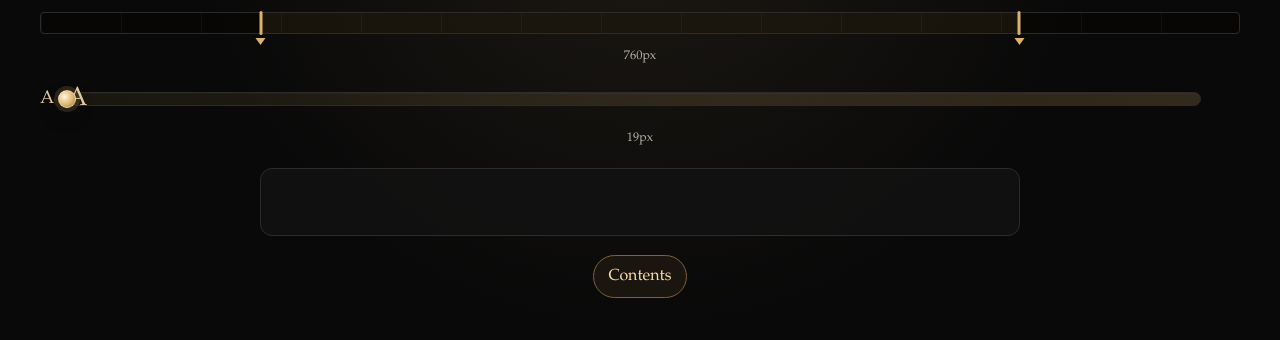
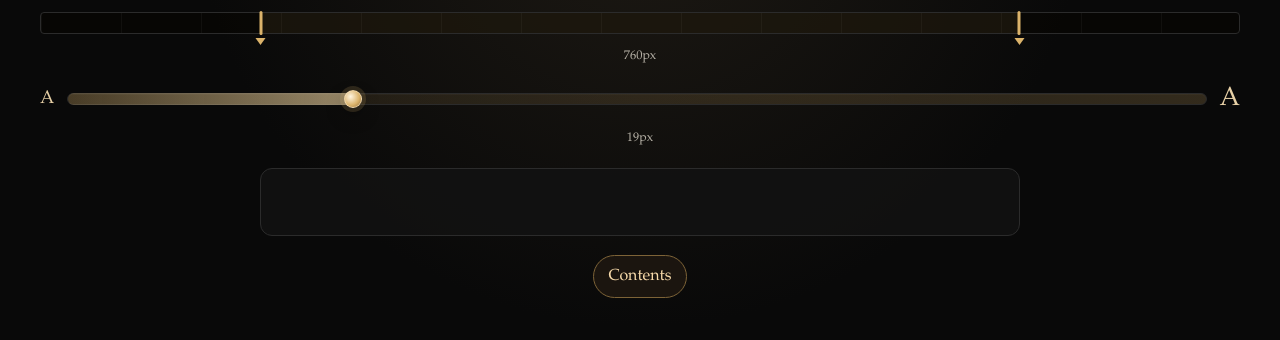
Before and after one commit to Igor4er/rezeror, a Flask app: template src/rezeror/web/templates/reader.html in a window 1280 px wide. Shown: the part 120-460 px from the top of the page. Run offline with Flask 3, Linux system fonts and the light colour scheme; the template is opened without the code that fills it, so the values that code supplies are empty; parts of the project's set-up code (start-up, migrations or seed data) failed here and were passed over; some libraries are stand-ins or nearby versions.

Commit message:
font size adjustments

```diff
--- a/src/rezeror/web/static/css/style.css
+++ b/src/rezeror/web/static/css/style.css
@@ -355,7 +355,6 @@ a:hover {
 }
 
 .font-track {
-  position: relative;
   display: grid;
   grid-template-columns: auto 1fr auto;
   align-items: center;
@@ -363,14 +362,9 @@ a:hover {
   min-height: 34px;
 }
 
-.font-track::before {
-  content: '';
-  position: absolute;
-  left: calc(1.15rem + 0.8rem);
-  right: calc(1.65rem + 0.8rem);
-  top: 50%;
+.font-rail {
+  position: relative;
   height: 12px;
-  transform: translateY(-50%);
   border: 1px solid var(--border);
   border-radius: 999px;
   background: linear-gradient(90deg, rgba(219, 179, 107, 0.08), rgba(219, 179, 107, 0.2));
@@ -394,11 +388,10 @@ a:hover {
 
 .font-track-fill {
   position: absolute;
-  left: calc(1.15rem + 0.8rem);
-  top: 50%;
-  height: 12px;
+  left: 0;
+  top: -1px;
+  bottom: -1px;
   width: 0;
-  transform: translateY(-50%);
   border-radius: 999px;
   background: linear-gradient(90deg, rgba(219, 179, 107, 0.24), rgba(245, 220, 170, 0.55));
   pointer-events: none;
@@ -407,7 +400,7 @@ a:hover {
 .font-handle {
   position: absolute;
   top: 50%;
-  left: calc(1.15rem + 0.8rem);
+  left: 0;
   width: 18px;
   height: 18px;
   transform: translate(-50%, -50%);
--- a/src/rezeror/web/static/js/reader.js
+++ b/src/rezeror/web/static/js/reader.js
@@ -117,6 +117,7 @@
   const rightHandle = document.querySelector('[data-ruler-handle="right"]');
   const widthValue = document.querySelector("[data-reader-width-value]");
   const fontTrack = document.querySelector("[data-font-track]");
+  const fontRail = document.querySelector("[data-font-rail]");
   const fontFill = document.querySelector("[data-font-fill]");
   const fontHandle = document.querySelector("[data-font-handle]");
   const fontValue = document.querySelector("[data-reader-font-value]");
@@ -175,29 +176,24 @@
   };
 
   const updateFontUI = () => {
-    if (!fontTrack || !fontHandle) {
+    if (!fontRail || !fontHandle) {
       return;
     }
 
-    const trackRect = fontTrack.getBoundingClientRect();
-    const glyphs = fontTrack.querySelectorAll(".font-track-glyph");
-    if (trackRect.width === 0 || glyphs.length < 2) {
+    const railRect = fontRail.getBoundingClientRect();
+    if (railRect.width === 0) {
       return;
     }
 
-    const start = glyphs[0].getBoundingClientRect().right - trackRect.left + 12;
-    const end = glyphs[1].getBoundingClientRect().left - trackRect.left - 12;
-    const usableWidth = Math.max(1, end - start);
     const progress = (currentFontSize - minFontSize) / (maxFontSize - minFontSize);
-    const handleLeft = start + usableWidth * progress;
+    const handleLeft = railRect.width * progress;
 
     fontHandle.style.left = `${handleLeft}px`;
     fontHandle.setAttribute("aria-valuenow", String(currentFontSize));
     fontHandle.setAttribute("aria-valuetext", `${currentFontSize} pixels`);
 
     if (fontFill) {
-      fontFill.style.left = `${start}px`;
-      fontFill.style.width = `${handleLeft - start}px`;
+      fontFill.style.width = `${handleLeft}px`;
     }
 
     if (fontValue) {
@@ -283,19 +279,15 @@
   makeHandleDraggable(leftHandle, "left");
   makeHandleDraggable(rightHandle, "right");
 
-  if (fontTrack && fontHandle) {
+  if (fontRail && fontHandle) {
     const positionToFontSize = (clientX) => {
-      const rect = fontTrack.getBoundingClientRect();
-      const glyphs = fontTrack.querySelectorAll(".font-track-glyph");
-      if (rect.width === 0 || glyphs.length < 2) {
+      const rect = fontRail.getBoundingClientRect();
+      if (rect.width === 0) {
         return;
       }
 
-      const start = glyphs[0].getBoundingClientRect().right - rect.left + 12;
-      const end = glyphs[1].getBoundingClientRect().left - rect.left - 12;
-      const usableWidth = Math.max(1, end - start);
-      const clampedX = Math.min(end, Math.max(start, clientX - rect.left));
-      const progress = (clampedX - start) / usableWidth;
+      const clampedX = Math.min(rect.width, Math.max(0, clientX - rect.left));
+      const progress = clampedX / rect.width;
       const fontSize = minFontSize + progress * (maxFontSize - minFontSize);
       applyReaderFontSize(fontSize, true);
     };
@@ -325,7 +317,7 @@
       document.addEventListener("touchend", onTouchEnd);
     });
 
-    fontTrack.addEventListener("mousedown", (e) => {
+    fontRail.addEventListener("mousedown", (e) => {
       positionToFontSize(e.clientX);
     });
 
@@ -345,7 +337,7 @@
       }
     });
 
-    new ResizeObserver(updateFontUI).observe(fontTrack);
+    new ResizeObserver(updateFontUI).observe(fontRail);
   }
 
   if (rulerTrack) {
--- a/src/rezeror/web/templates/reader.html
+++ b/src/rezeror/web/templates/reader.html
@@ -42,8 +42,10 @@
   <div class="reader-font-control" aria-label="Adjust text size">
     <div class="font-track" data-font-track>
       <span class="font-track-glyph font-track-glyph-small" aria-hidden="true">A</span>
-      <div class="font-track-fill" data-font-fill></div>
-      <div class="font-handle" data-font-handle tabindex="0" role="slider" aria-label="Reader font size" aria-valuemin="16" aria-valuemax="28" aria-valuenow="19" aria-valuetext="19 pixels"></div>
+      <div class="font-rail" data-font-rail>
+        <div class="font-track-fill" data-font-fill></div>
+        <div class="font-handle" data-font-handle tabindex="0" role="slider" aria-label="Reader font size" aria-valuemin="16" aria-valuemax="28" aria-valuenow="19" aria-valuetext="19 pixels"></div>
+      </div>
       <span class="font-track-glyph font-track-glyph-large" aria-hidden="true">A</span>
     </div>
     <div class="ruler-footer">
```
